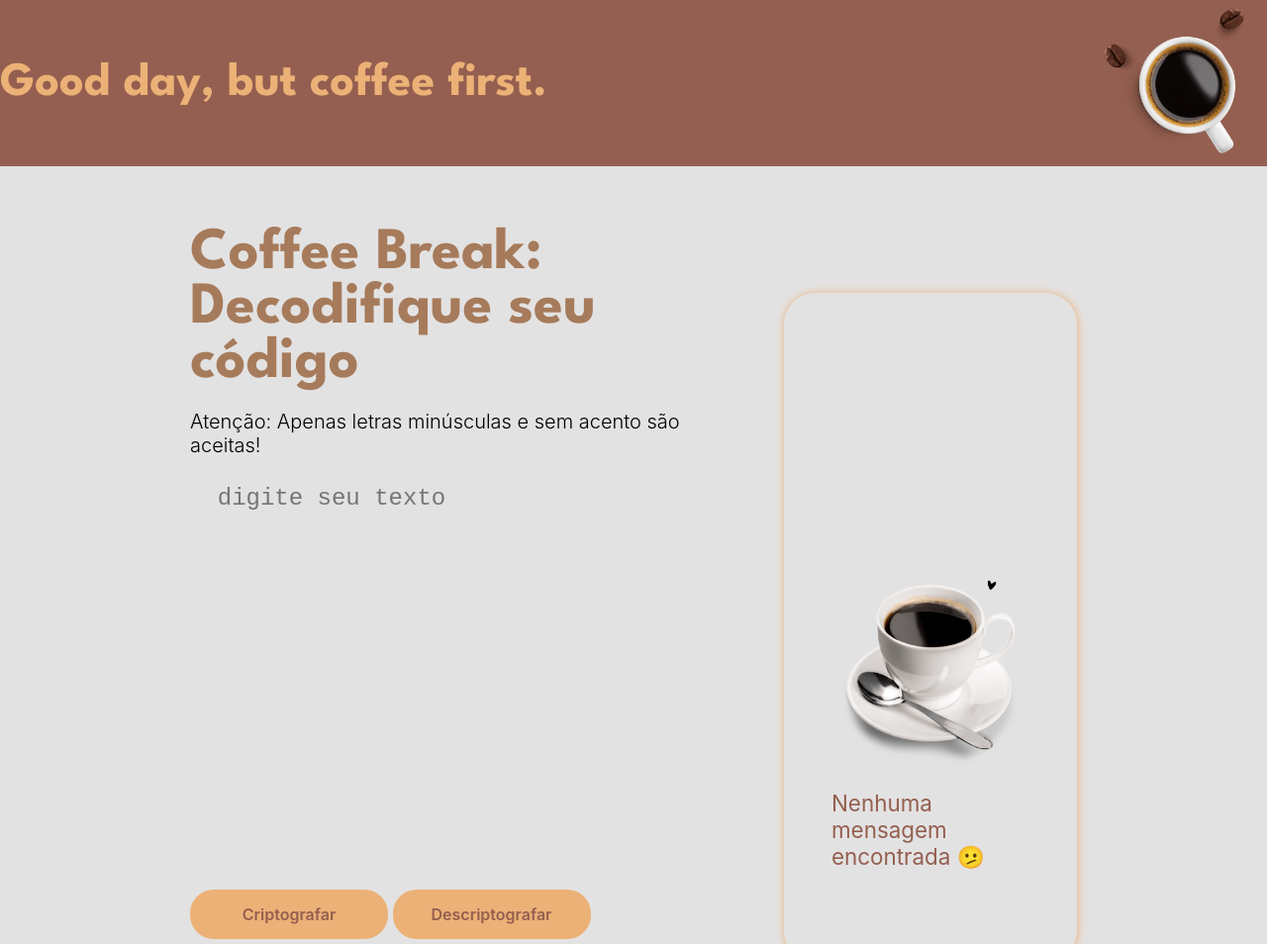
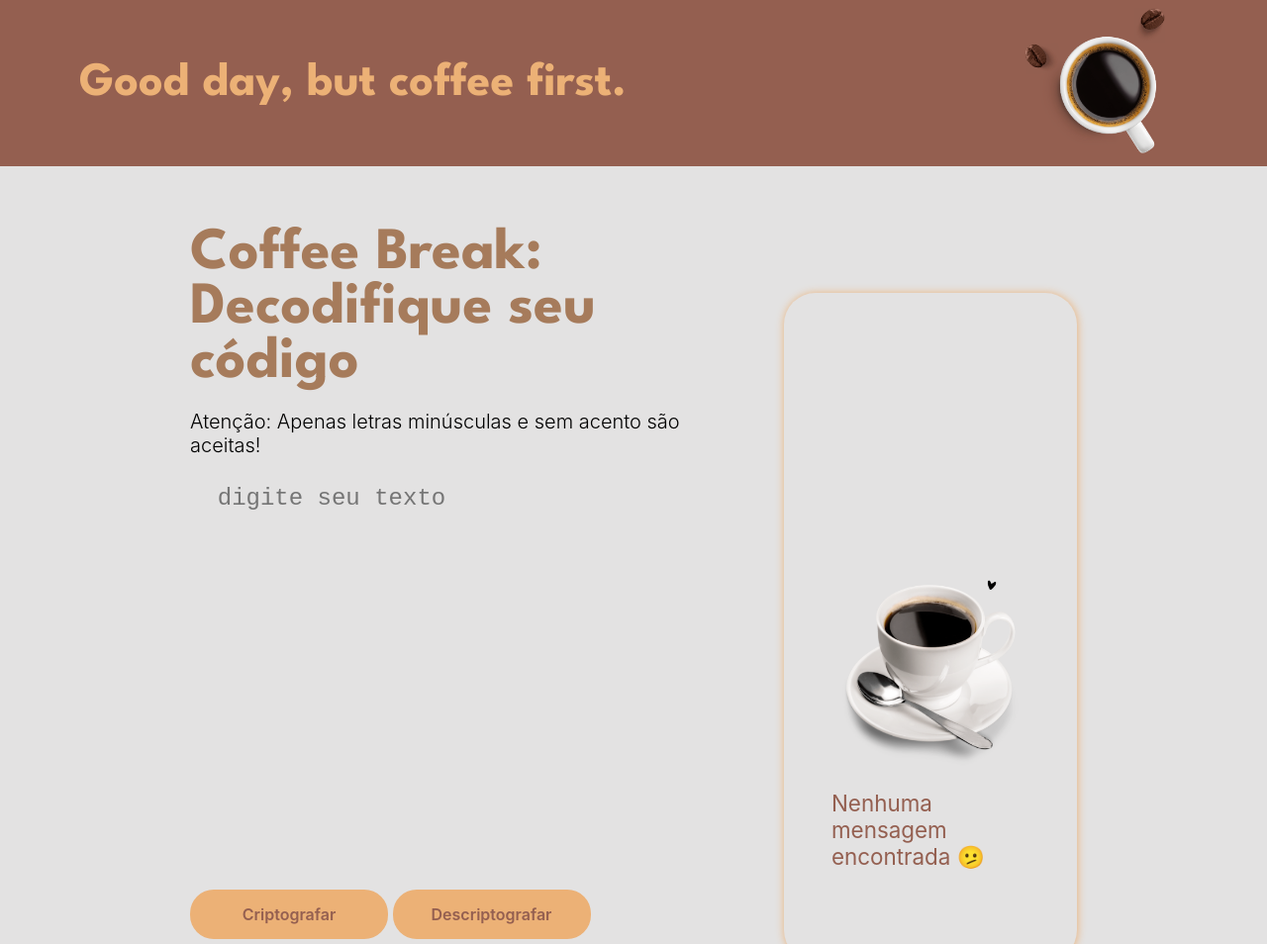
Before and after one commit to graziellecafe/challenge-decofidicador-alura-oracle, a plain HTML site: page index.html in a window 1280 px wide. Shown: the top 954 px of the page at 99% size. Drawn offline with Linux system fonts and the light colour scheme.

Commit message:
corrigindo cabecalho no css

```diff
--- a/styles/style.css
+++ b/styles/style.css
@@ -44,6 +44,7 @@ main {
   font-family: var(--font-secundaria);
   font-size: 1.5rem;
   justify-content: space-between;
+  padding: 0rem 5rem;
 }
 
 .cabecalho__imagem {
```
